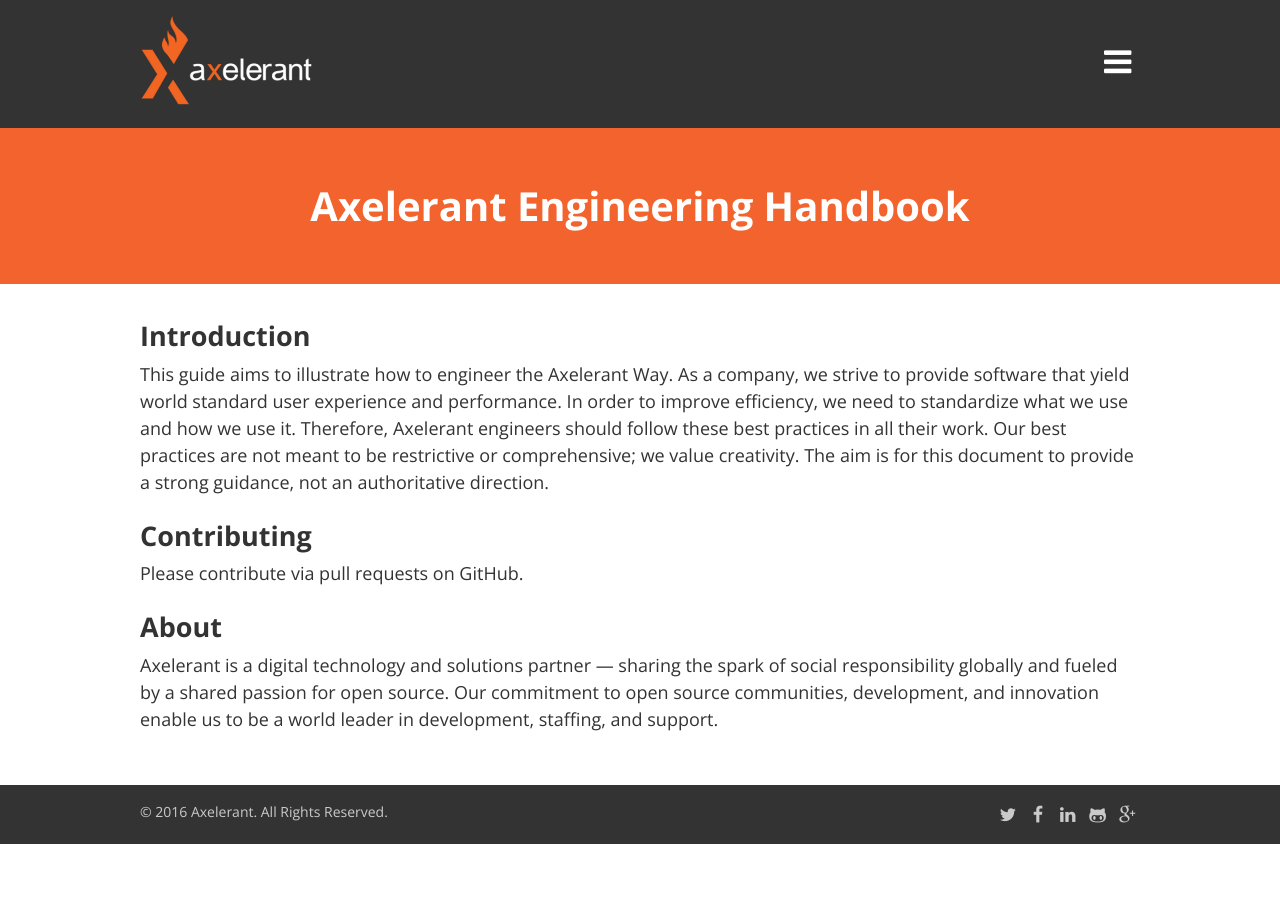
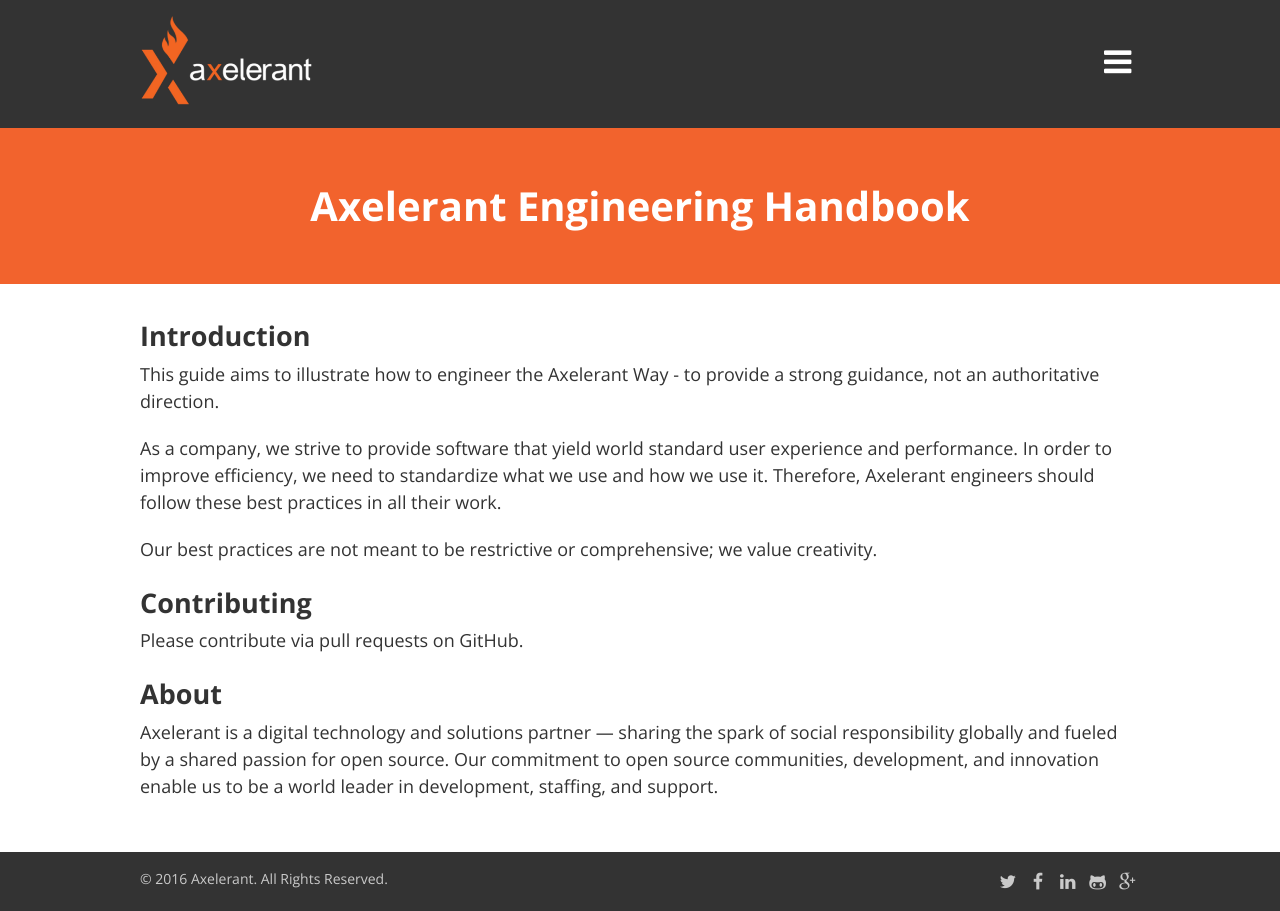
Before and after one commit to axelerant/engineering, a Jekyll site: the page built from index.md, in a window 1280 px wide. Built offline with Jekyll 4.4.1, drawn with Linux system fonts in a browser that asks for light colours.

Commit message:
Addressing pull request review feedback

```diff
--- a/index.md
+++ b/index.md
@@ -5,7 +5,11 @@
 
 ## Introduction
 
-This guide aims to illustrate how to engineer the Axelerant Way. As a company, we strive to provide software that yield world standard user experience and performance. In order to improve efficiency, we need to standardize what we use and how we use it. Therefore, Axelerant engineers should follow these best practices in all their work. Our best practices are not meant to be restrictive or comprehensive; we value creativity. The aim is for this document to provide a strong guidance, not an authoritative direction.
+This guide aims to illustrate how to engineer the Axelerant Way - to provide a strong guidance, not an authoritative direction.
+
+As a company, we strive to provide software that yield world standard user experience and performance. In order to improve efficiency, we need to standardize what we use and how we use it. Therefore, Axelerant engineers should follow these best practices in all their work.
+
+Our best practices are not meant to be restrictive or comprehensive; we value creativity.
 
 ## Contributing
 
```
Also changed, not shown: audit.md (+3 -3 lines).
